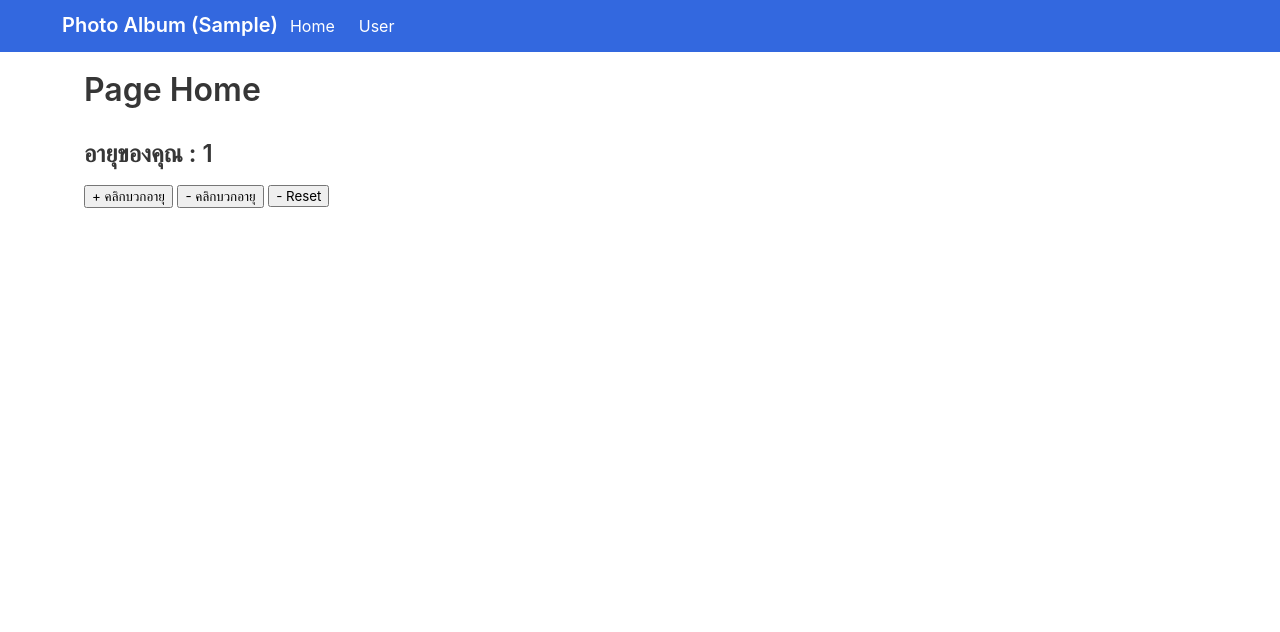
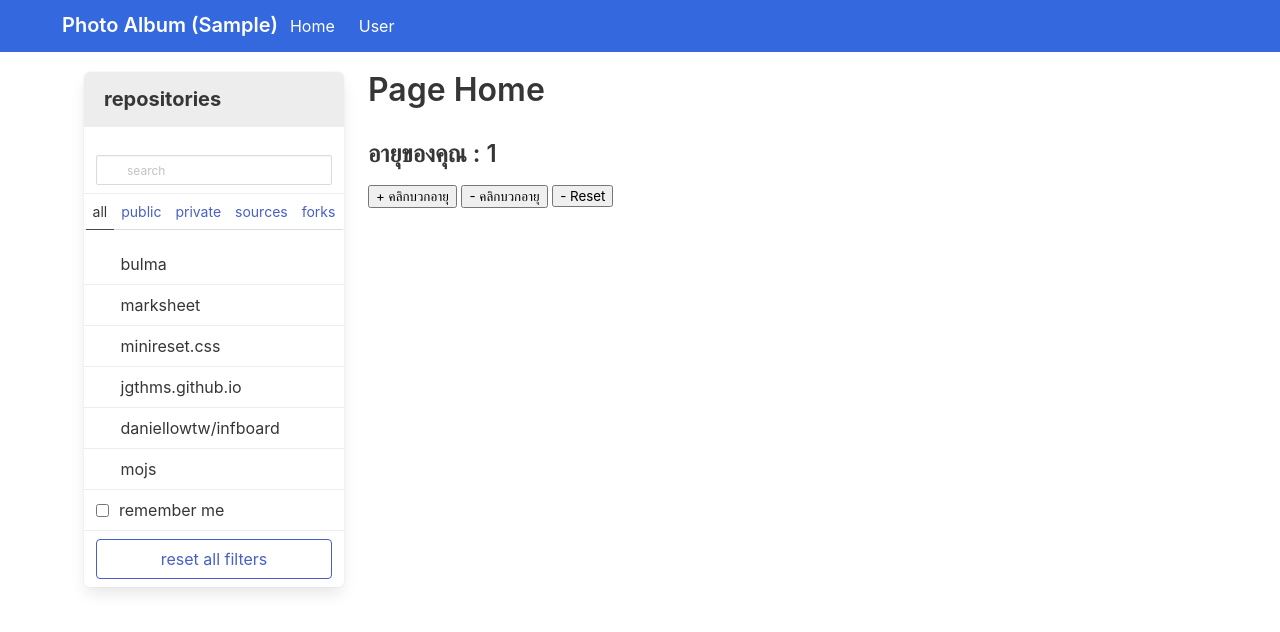
Before and after one commit to firdows/react-photoalbum, a React (Create React App) app: page / in a window 1280 px wide. Shown: the top 632 px of the page. Built offline with nearby package versions, Linux system fonts and the light colour scheme.

Commit message:
add menu left on layout

```diff
--- /dev/null
+++ b/src/components/layouts/Left.js
@@ -0,0 +1,74 @@
+import React, {Component} from 'react'
+
+export default class Left extends Component {
+    render() {
+        return (
+            <nav class="panel">
+                <p class="panel-heading">
+                    repositories
+                </p>
+                <div class="panel-block">
+                    <p class="control has-icons-left">
+                        <input class="input is-small" type="text" placeholder="search"/>
+                        <span class="icon is-small is-left">
+                            <i class="fas fa-search" aria-hidden="true"></i>
+                        </span>
+                    </p>
+                </div>
+                <p class="panel-tabs">
+                    <a class="is-active">all</a>
+                    <a>public</a>
+                    <a>private</a>
+                    <a>sources</a>
+                    <a>forks</a>
+                </p>
+                <a class="panel-block is-active">
+                    <span class="panel-icon">
+                        <i class="fas fa-book" aria-hidden="true"></i>
+                    </span>
+                    bulma
+                </a>
+                <a class="panel-block">
+                    <span class="panel-icon">
+                        <i class="fas fa-book" aria-hidden="true"></i>
+                    </span>
+                    marksheet
+                </a>
+                <a class="panel-block">
+                    <span class="panel-icon">
+                        <i class="fas fa-book" aria-hidden="true"></i>
+                    </span>
+                    minireset.css
+                </a>
+                <a class="panel-block">
+                    <span class="panel-icon">
+                        <i class="fas fa-book" aria-hidden="true"></i>
+                    </span>
+                    jgthms.github.io
+                </a>
+                <a class="panel-block">
+                    <span class="panel-icon">
+                        <i class="fas fa-code-branch" aria-hidden="true"></i>
+                    </span>
+                    daniellowtw/infboard
+                </a>
+                <a class="panel-block">
+                    <span class="panel-icon">
+                        <i class="fas fa-code-branch" aria-hidden="true"></i>
+                    </span>
+                    mojs
+                </a>
+                <label class="panel-block">
+                    <input type="checkbox"/>
+                    remember me
+                </label>
+                <div class="panel-block">
+                    <button class="button is-link is-outlined is-fullwidth">
+                        reset all filters
+                    </button>
+                </div>
+            </nav>
+
+        )
+    }
+}
--- a/src/pages/App.js
+++ b/src/pages/App.js
@@ -1,6 +1,7 @@
 import React, {Component} from 'react';
 import 'bulma/css/bulma.css';
 import Header from '../components/layouts/Header';
+import Left from '../components/layouts/Left'
 
 class App extends Component {
     render() {
@@ -9,7 +10,15 @@ class App extends Component {
                 <Header/>
                 <div className="container">
                     <div className="content">
-                        {this.props.children}
+                        <div class="columns">
+                            <div class="column is-3">
+                            <Left/>
+                            </div>
+                            <div class="column is-9">
+                                {this.props.children}
+                            </div>
+
+                        </div>
                     </div>
                 </div>
             </div>
```
